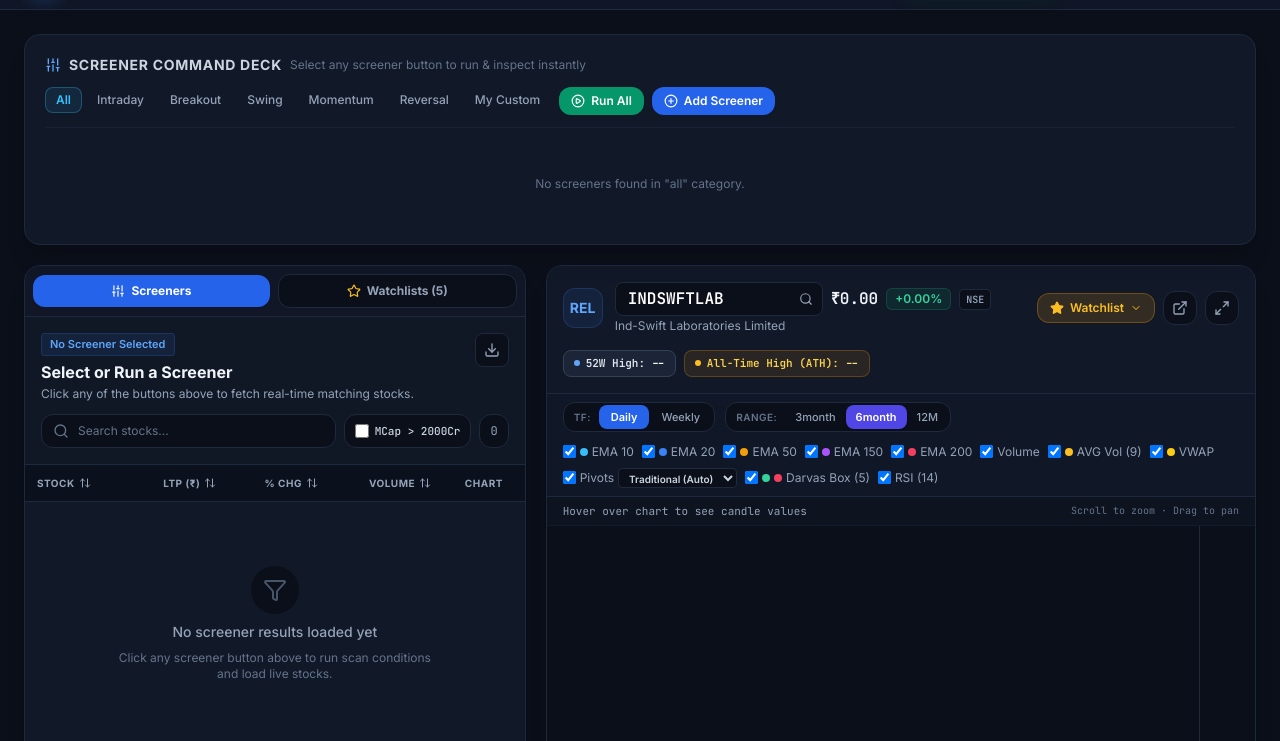
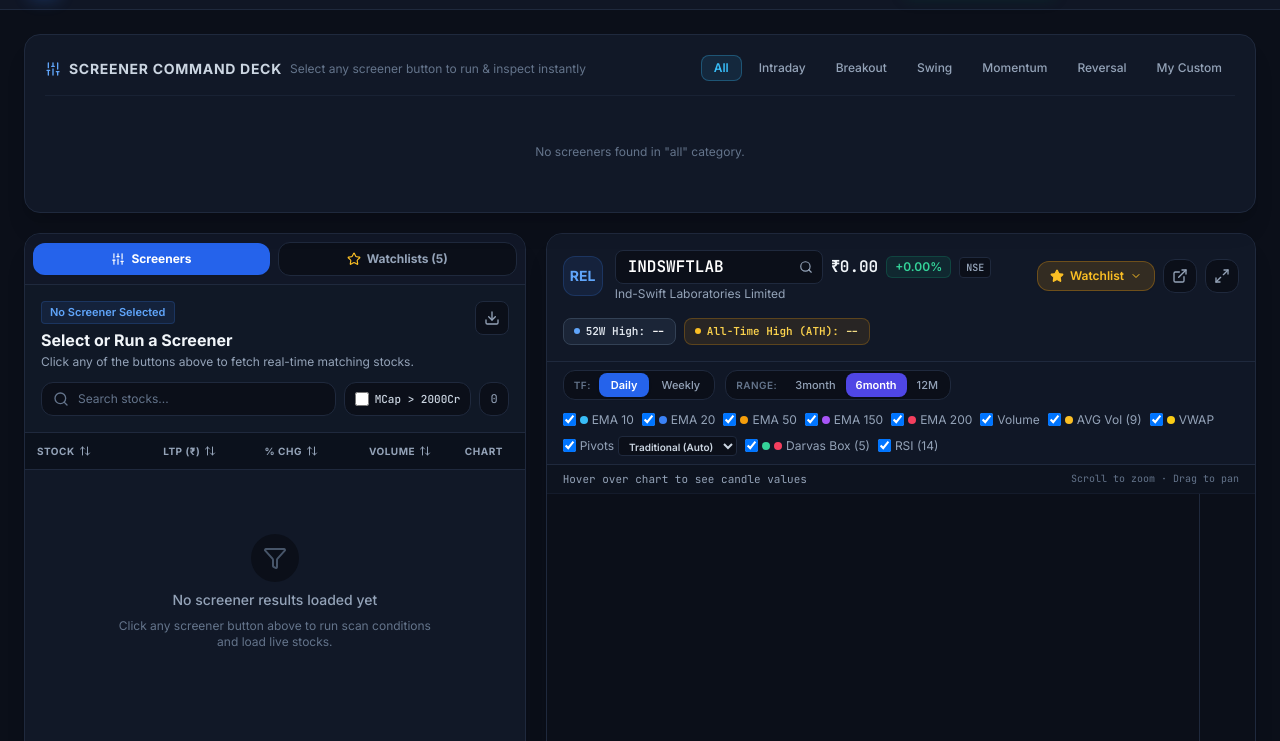
Before and after one commit to jaswal45-a11y/chartsoffice, a website: page public/index.html in a window 1280 px wide. Shown: the part 59-800 px from the top of the page. Drawn offline with nearby package versions, Linux system fonts and the light colour scheme; no server answers.

Commit message:
removed useless buttons add scre

```diff
--- a/public/index.html
+++ b/public/index.html
@@ -162,32 +162,15 @@
           </div>
         </div>
 
-        <!-- Controls: Filter tabs & Actions -->
-        <div class="flex items-center flex-wrap gap-2 text-xs">
-          <!-- Filter tabs for screeners -->
-          <div class="flex items-center gap-1 text-xs overflow-x-auto pb-0.5" id="category-filter-bar">
-            <button data-category="all" class="cat-pill active px-2.5 py-1 rounded-lg text-xs font-medium transition-colors cursor-pointer">All</button>
-            <button data-category="Intraday" class="cat-pill px-2.5 py-1 rounded-lg text-xs font-medium transition-colors cursor-pointer">Intraday</button>
-            <button data-category="Breakout" class="cat-pill px-2.5 py-1 rounded-lg text-xs font-medium transition-colors cursor-pointer">Breakout</button>
-            <button data-category="Swing" class="cat-pill px-2.5 py-1 rounded-lg text-xs font-medium transition-colors cursor-pointer">Swing</button>
-            <button data-category="Momentum" class="cat-pill px-2.5 py-1 rounded-lg text-xs font-medium transition-colors cursor-pointer">Momentum</button>
-            <button data-category="Reversal" class="cat-pill px-2.5 py-1 rounded-lg text-xs font-medium transition-colors cursor-pointer">Reversal</button>
-            <button data-category="Custom" class="cat-pill px-2.5 py-1 rounded-lg text-xs font-medium transition-colors cursor-pointer">My Custom</button>
-          </div>
-
-          <div class="flex items-center gap-2">
-            <!-- Run All Screeners Button -->
-            <button id="btn-run-all" class="px-3 py-1.5 rounded-xl text-xs font-semibold bg-emerald-600 hover:bg-emerald-500 text-white transition-all flex items-center gap-1.5 cursor-pointer shadow-sm" title="Scan all screeners and show aggregated multi-screener confluence">
-              <i data-lucide="play-circle" class="w-3.5 h-3.5"></i>
-              <span>Run All</span>
-            </button>
-
-            <!-- Add Screener Button (Open modal for logged-in user or admin) -->
-            <button id="btn-open-add-modal" class="px-3 py-1.5 rounded-xl text-xs font-semibold bg-blue-600 hover:bg-blue-500 text-white transition-all flex items-center gap-1.5 cursor-pointer shadow-sm" title="Add a custom Chartink screener to your workspace">
-              <i data-lucide="plus-circle" class="w-3.5 h-3.5"></i>
-              <span>Add Screener</span>
-            </button>
-          </div>
+        <!-- Category Filter Tabs -->
+        <div class="flex items-center gap-1 text-xs overflow-x-auto pb-0.5" id="category-filter-bar">
+          <button data-category="all" class="cat-pill active px-3 py-1 rounded-lg text-xs font-medium transition-colors cursor-pointer">All</button>
+          <button data-category="Intraday" class="cat-pill px-3 py-1 rounded-lg text-xs font-medium transition-colors cursor-pointer">Intraday</button>
+          <button data-category="Breakout" class="cat-pill px-3 py-1 rounded-lg text-xs font-medium transition-colors cursor-pointer">Breakout</button>
+          <button data-category="Swing" class="cat-pill px-3 py-1 rounded-lg text-xs font-medium transition-colors cursor-pointer">Swing</button>
+          <button data-category="Momentum" class="cat-pill px-3 py-1 rounded-lg text-xs font-medium transition-colors cursor-pointer">Momentum</button>
+          <button data-category="Reversal" class="cat-pill px-3 py-1 rounded-lg text-xs font-medium transition-colors cursor-pointer">Reversal</button>
+          <button data-category="Custom" class="cat-pill px-3 py-1 rounded-lg text-xs font-medium transition-colors cursor-pointer">My Custom</button>
         </div>
       </div>
 
```
